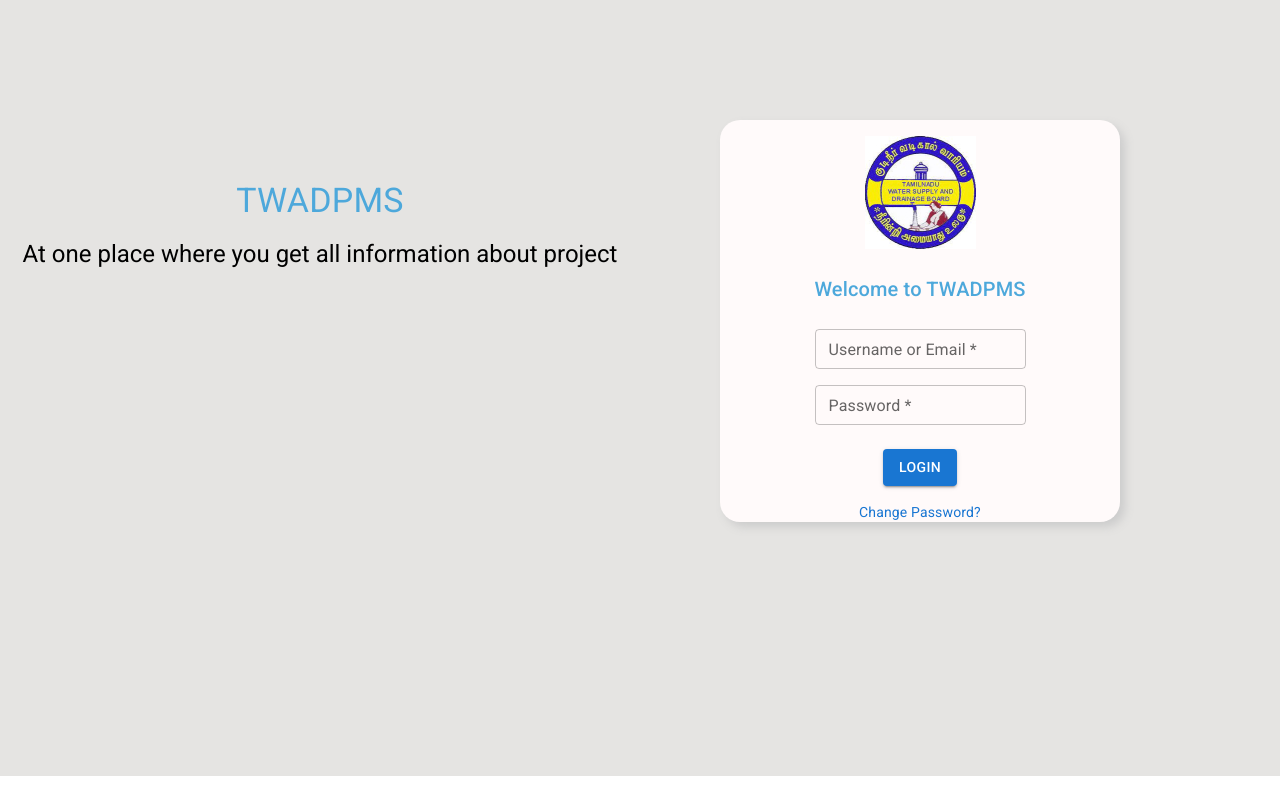
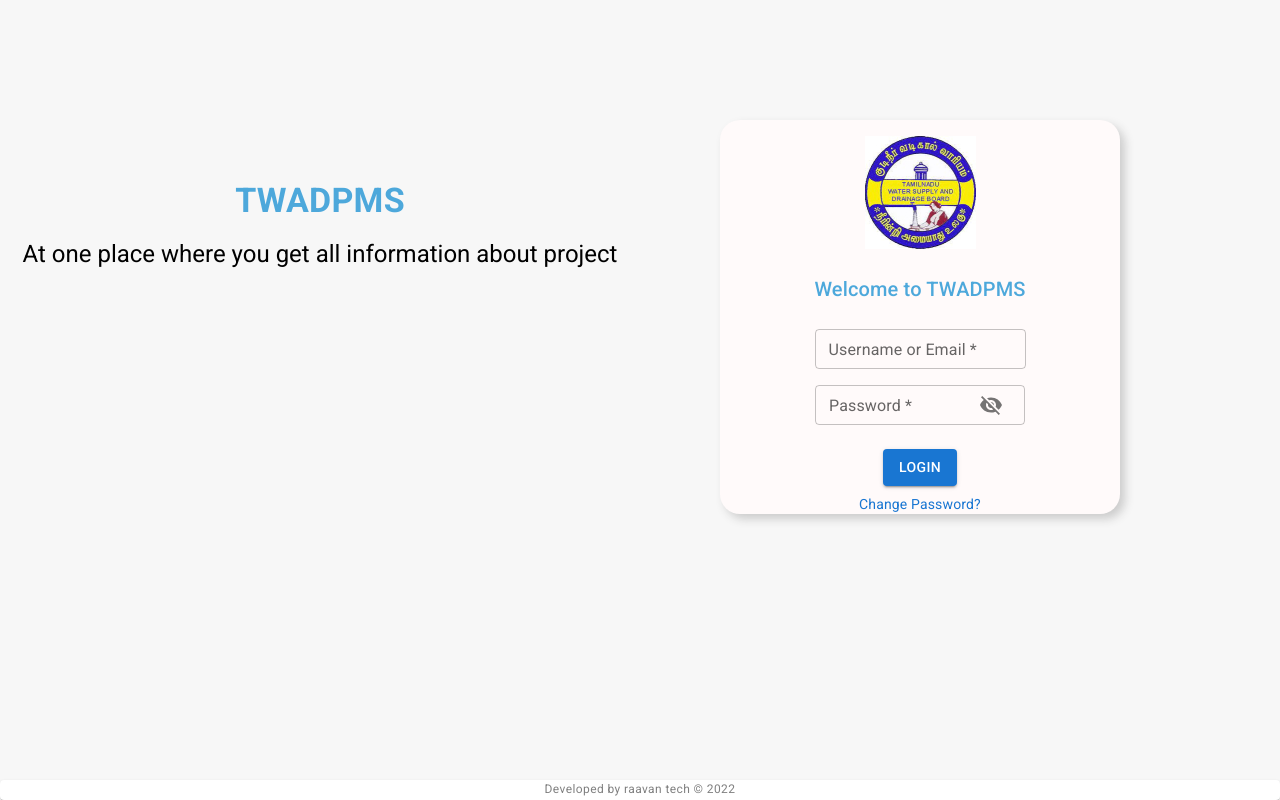
Before and after one commit to Viswanath95/sample-ui, a React (Create React App) app: page / in a window 1280 px wide. Built offline with nearby package versions, Linux system fonts and the light colour scheme.

Commit message:
Added Footer and Show Password

```diff
--- a/src/components/Login/Login.jsx
+++ b/src/components/Login/Login.jsx
@@ -1,10 +1,11 @@
-import React from "react";
+import React, { useState } from "react";
 import LoginStyles from "../Styles/Login.module.css";
 import twadimage from "../Images/twadlogo.jpg";
 import { useNavigate } from "react-router-dom";
 import axios from "axios";
 import { useForm, Controller } from "react-hook-form";
-import { Box, Button, Link, TextField, Typography } from "@mui/material";
+import { Box, Button, IconButton, InputAdornment, Link, Paper, TextField, Typography } from "@mui/material";
+import { Visibility, VisibilityOff } from "@mui/icons-material";
 
 const loginPageValidation = {
   usernameEmailError: {
@@ -25,8 +26,17 @@
       password: "",
     },
   });
+  const [values, setValues] = useState({showPassword: false});
 
   let navigate = useNavigate();
+
+  const handleClickShowPassword = () => {
+    setValues({...values, showPassword: !values.showPassword});
+  };
+
+  const handleMouseDownPassword = (e) => {
+    e.preventDefault();
+  }
 
   const onSubmit = (submitted) => {
     console.log({ submitted });
@@ -38,7 +48,7 @@
       data: submitted,
     }).then(
       (response) => {
-        console.log(response.status);
+        console.log(response);
         sessionStorage.setItem(
           "Token",
           response.data.tokenType + " " + response.data.accessToken
@@ -70,7 +80,7 @@
         marginTop={22.5}
         marginRight={10}
       >
-        <Typography variant="h4" sx={{ color: "#4DA8DB" }}>
+        <Typography variant="h4" sx={{ color: "#4DA8DB" }} fontWeight="fontWeightBold">
           TWADPMS
         </Typography>
         <Typography variant="h5" sx={{ mt: 2 }}>
@@ -86,7 +96,6 @@
         onSubmit={handleSubmit(onSubmit)}
         display="flex"
         flexDirection={"column"}
-        // maxWidth={400}
         minWidth={400}
         alignItems="center"
         justifyContent={"center"}
@@ -120,12 +129,16 @@
             <TextField
               {...field}
               label="Username or Email *"
-              // margin="normal"
               marginTop={2}
               type={"text"}
+              InputProps={{
+                autoComplete: 'new-password',
+                form:{
+                  autoComplete: 'off'
+                }
+              }}
               variant="outlined"
               size="small"
-              // autoComplete='new-password'
               error={error !== undefined}
               helperText={
                 error ? loginPageValidation.usernameEmailError[error.type] : ""
@@ -140,13 +153,29 @@
           rules={{ required: true }}
           render={({ field: { ...field }, fieldState: { error } }) => (
             <TextField
+              sx={{width: '210px'}}
               {...field}
               label="Password *"
               margin="normal"
-              type={"password"}
+              type={values.showPassword? "text" : "password"}
+              InputProps={{
+                autoComplete: 'new-password',
+                form: {
+                  autoComplete: 'off'
+                },
+                endAdornment:(
+                  <InputAdornment position="end">
+                    <IconButton
+                      onClick={handleClickShowPassword}
+                      onMouseDown={handleMouseDownPassword}
+                    >
+                    {values.showPassword? <Visibility /> : <VisibilityOff />}
+                    </IconButton>
+                  </InputAdornment>
+                )
+              }}
               variant="outlined"
               size="small"
-              // autoComplete='new-password'
               error={error !== undefined}
               helperText={
                 error ? loginPageValidation.passwordError[error.type] : ""
@@ -158,22 +187,32 @@
           LOGIN
         </Button>
         <Link
+          href="#"
           component="button"
           variant="body2"
-          sx={{ mt: 2 }}
-          style={{ textDecoration: "none" }}
+          sx={{ mt: 1}}
+          underline="hover"
         >
           Change Password?
         </Link>
       </Box>
-      {/* <Box
+      <Paper
+        component="footer"
+        sx={{
+          width: '100%',
+          position: 'fixed',
+          bottom: 0,
+        }}
+      >
+      <Box
+        flexGrow={1}
         display="flex"
-        alignItems="center"
         justifyContent={"center"}
-        marginBottom={2}
+        marginBottom={0}
       >
-        <Typography variant="body2" sx={{mb: 2}}>Developed by raavan tech</Typography>
-      </Box> */}
+        <Typography variant="caption" sx={{color: '#808080'}}>Developed by raavan tech &copy; 2022</Typography>
+      </Box>
+      </Paper>
     </div>
   );
 }
--- a/src/components/Styles/Login.module.css
+++ b/src/components/Styles/Login.module.css
@@ -1,10 +1,10 @@
 .Login {
-    height: 97vh;
+    height: 99vh;
     width: 100vw;
     display: flex;
     align-items: center;
     justify-content: center;
-    background-color:#E5E4E2; /*#E6E6E6 #DCDCDC*/
+    background-color:#F7F7F7; /*#E6E6E6 #DCDCDC #E5E4E2*/
 }
 
 .LoginForm {
```
